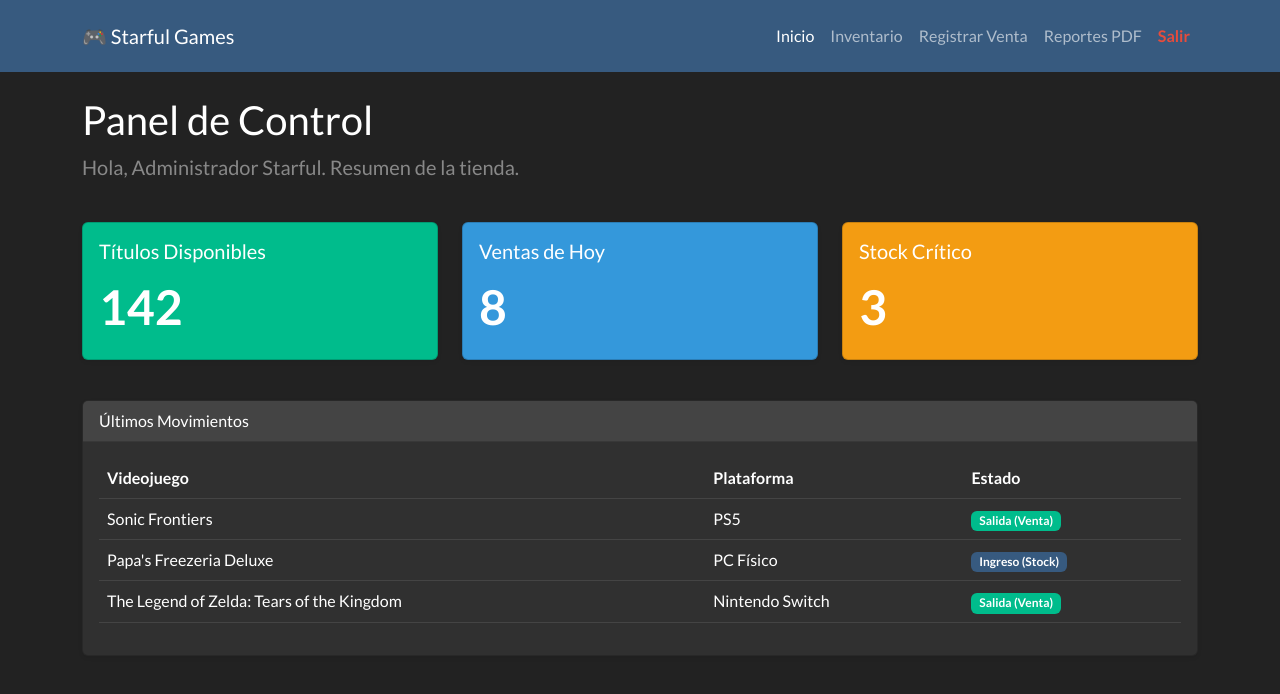
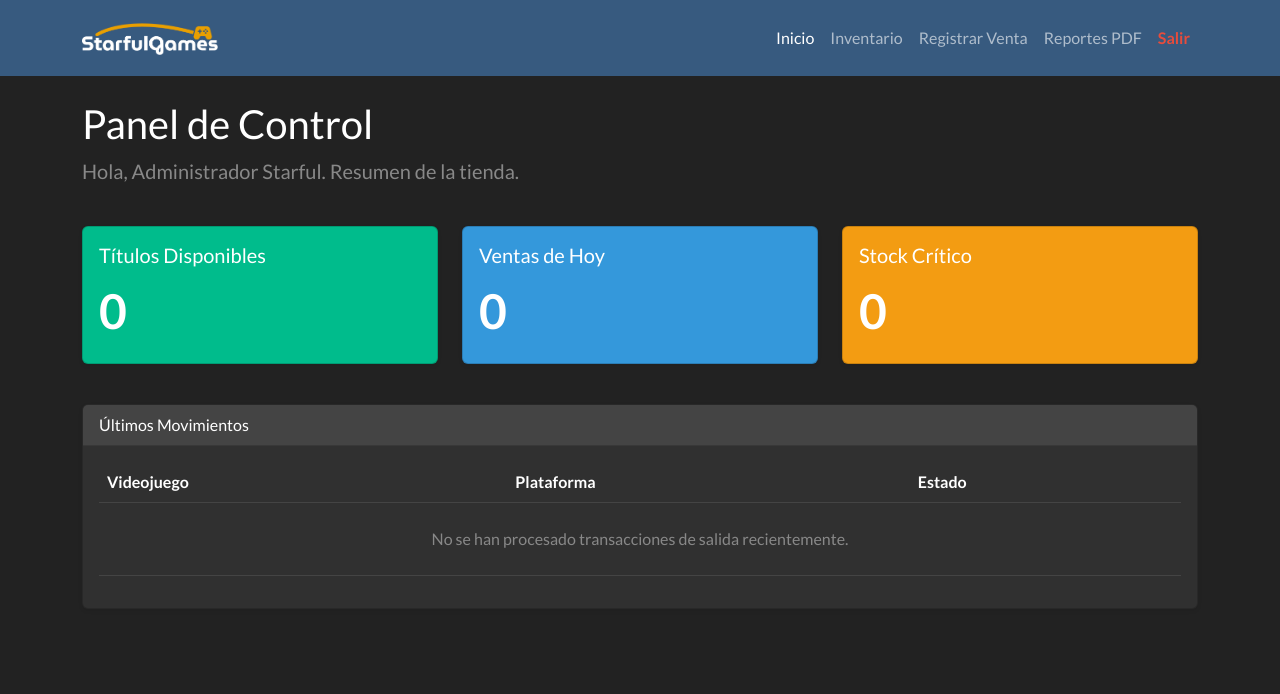
Before and after one commit to thisisjoeltorres/bd2-starful-games, a Flask app: page /dashboard in a window 1280 px wide. Shown: the top 694 px of the page. Run offline with Flask 3, Linux system fonts and the light colour scheme; the visitor is signed in with stand-in values (Sample User, id 1); data that the repository does not hold is empty; some libraries are stand-ins or nearby versions.

Commit message:
Agrega el logo de Starful Games y aplica logica a Dashboard

```diff
--- a/app.py
+++ b/app.py
@@ -37,7 +37,12 @@ def login():
 def dashboard():
     if 'usuario_id' not in session:
         return redirect(url_for('login'))
-    return render_template('inicio.html')
+
+    # Invocamos la función para traer las estadísticas reales de PostgreSQL
+    resumen_tienda = venta_controller.obtener_datos_dashboard()
+
+    # Enviamos los datos estructurados a la vista HTML
+    return render_template('inicio.html', resumen=resumen_tienda)
 
 @app.route('/juegos')
 def juegos():
--- a/controllers/venta_controller.py
+++ b/controllers/venta_controller.py
@@ -67,3 +67,52 @@ def obtener_reporte_ventas():
         finally:
             conexion.close()
     return transacciones
+
+def obtener_datos_dashboard():
+    """Recupera los contadores de control de inventario y los movimientos más recientes"""
+    conexion = obtener_conexion()
+
+    # Inicializamos una estructura por defecto en caso de fallo de conexión
+    datos = {
+        'total_juegos': 0,
+        'ventas_hoy': 0,
+        'stock_critico': 0,
+        'ultimos_movimientos': []
+    }
+
+    if conexion:
+        try:
+            with conexion.cursor() as cursor:
+                # 1. Total de títulos registrados en el catálogo base
+                cursor.execute("SELECT COUNT(*) FROM juegos;")
+                datos['total_juegos'] = cursor.fetchone()[0]
+
+                # 2. Total de transacciones de salida (Ventas) realizadas el día de hoy
+                cursor.execute("SELECT COUNT(*) FROM ventas WHERE fecha::date = CURRENT_DATE;")
+                datos['ventas_hoy'] = cursor.fetchone()[0]
+
+                # 3. Cantidad de ítems en almacén cuyo stock físico es de 3 unidades o menos
+                cursor.execute("SELECT COUNT(*) FROM inventario WHERE stock <= 3;")
+                datos['stock_critico'] = cursor.fetchone()[0]
+
+                # 4. Obtener los últimos 5 movimientos reales desde nuestra vista detallada
+                query_movimientos = """
+                    SELECT videojuego, plataforma
+                    FROM v_reporte_ventas_detallado
+                    ORDER BY fecha DESC
+                    LIMIT 5;
+                """
+                cursor.execute(query_movimientos)
+
+                # Mapeamos los resultados construyendo el estado como 'Salida (Venta)'
+                datos['ultimos_movimientos'] = [
+                    {'videojuego': fila[0], 'plataforma': fila[1], 'estado': 'Salida (Venta)'}
+                    for fila in cursor.fetchall()
+                ]
+
+        except Exception as e:
+            print(f"Error al recopilar métricas del dashboard: {e}")
+        finally:
+            conexion.close()
+
+    return datos
--- a/static/css/estilos.css
+++ b/static/css/estilos.css
@@ -0,0 +1,8 @@
+.logo-icon {
+    height: 32px;
+}
+
+.logo-icon-header {
+    height: 48px;
+    margin-bottom: 16px;
+}
--- a/templates/inicio.html
+++ b/templates/inicio.html
@@ -13,7 +13,9 @@
 
     <nav class="navbar navbar-expand-lg navbar-dark bg-primary mb-4">
         <div class="container">
-            <a class="navbar-brand" href="/dashboard">🎮 Starful Games</a>
+            <a class="navbar-brand" href="/dashboard">
+                <img src="../static/img/starful_games_logo.png" class="logo-icon" />
+            </a>
             <button class="navbar-toggler" type="button" data-bs-toggle="collapse" data-bs-target="#menuNavegacion">
                 <span class="navbar-toggler-icon"></span>
             </button>
@@ -53,7 +55,7 @@
                 <div class="card text-white bg-success mb-3 shadow-sm">
                     <div class="card-body">
                         <h5 class="card-title">Títulos Disponibles</h5>
-                        <p class="card-text fs-1 fw-bold">142</p>
+                        <p class="card-text fs-1 fw-bold">{{ resumen.total_juegos }}</p>
                     </div>
                 </div>
             </div>
@@ -61,7 +63,7 @@
                 <div class="card text-white bg-info mb-3 shadow-sm">
                     <div class="card-body">
                         <h5 class="card-title">Ventas de Hoy</h5>
-                        <p class="card-text fs-1 fw-bold">8</p>
+                        <p class="card-text fs-1 fw-bold">{{ resumen.ventas_hoy }}</p>
                     </div>
                 </div>
             </div>
@@ -69,7 +71,7 @@
                 <div class="card text-white bg-warning mb-3 shadow-sm">
                     <div class="card-body">
                         <h5 class="card-title">Stock Crítico</h5>
-                        <p class="card-text fs-1 fw-bold">3</p>
+                        <p class="card-text fs-1 fw-bold">{{ resumen.stock_critico }}</p>
                     </div>
                 </div>
             </div>
@@ -91,21 +93,21 @@
                                 </tr>
                             </thead>
                             <tbody>
-                                <tr>
-                                    <td>Sonic Frontiers</td>
-                                    <td>PS5</td>
-                                    <td><span class="badge bg-success">Salida (Venta)</span></td>
-                                </tr>
-                                <tr>
-                                    <td>Papa's Freezeria Deluxe</td>
-                                    <td>PC Físico</td>
-                                    <td><span class="badge bg-primary">Ingreso (Stock)</span></td>
-                                </tr>
-                                <tr>
-                                    <td>The Legend of Zelda: Tears of the Kingdom</td>
-                                    <td>Nintendo Switch</td>
-                                    <td><span class="badge bg-success">Salida (Venta)</span></td>
-                                </tr>
+                                {% if resumen.ultimos_movimientos %}
+                                    {% for movimiento in resumen.ultimos_movimientos %}
+                                    <tr>
+                                        <td class="fw-bold">{{ movimiento.videojuego }}</td>
+                                        <td><span class="badge bg-light text-dark fw-bold">{{ movimiento.plataforma }}</span></td>
+                                        <td><span class="badge bg-success">{{ movimiento.estado }}</span></td>
+                                    </tr>
+                                    {% endfor %}
+                                {% else %}
+                                    <tr>
+                                        <td colspan="3" class="text-center py-4 text-muted">
+                                            No se han procesado transacciones de salida recientemente.
+                                        </td>
+                                    </tr>
+                                {% endif %}
                             </tbody>
                         </table>
                     </div>
--- a/templates/juegos.html
+++ b/templates/juegos.html
@@ -11,7 +11,9 @@
 
     <nav class="navbar navbar-expand-lg navbar-dark bg-primary mb-4">
         <div class="container">
-            <a class="navbar-brand" href="/dashboard">🎮 Starful Games</a>
+            <a class="navbar-brand" href="/dashboard">
+                <img src="../static/img/starful_games_logo.png" class="logo-icon" />
+            </a>
             <div class="collapse navbar-collapse" id="menuNavegacion">
                 <ul class="navbar-nav ms-auto">
                     <li class="nav-item"><a class="nav-link" href="/dashboard">Inicio</a></li>
--- a/templates/login.html
+++ b/templates/login.html
@@ -26,8 +26,8 @@
         <div class="col-12 col-sm-8 col-md-6 col-lg-4">
 
             <div class="text-center mb-4">
-                <h1 class="display-5 text-primary fw-bold">🎮 NEXUS</h1>
-                <p class="text-muted tracking-wider text-uppercase">Gestión de Inventario</p>
+                <img src="../static/img/starful_games_logo.png" class="logo-icon-header" />
+                <p class="text-muted tracking-wider">Inicie sesión para administrar su inventario</p>
             </div>
 
             {% with messages = get_flashed_messages(with_categories=true) %}
--- a/templates/reportes.html
+++ b/templates/reportes.html
@@ -11,7 +11,9 @@
 
     <nav class="navbar navbar-expand-lg navbar-dark bg-primary mb-4">
         <div class="container">
-            <a class="navbar-brand" href="/dashboard">🎮 Starful Games</a>
+            <a class="navbar-brand" href="/dashboard">
+                <img src="../static/img/starful_games_logo.png" class="logo-icon" />
+            </a>
             <div class="collapse navbar-collapse" id="menuNavegacion">
                 <ul class="navbar-nav ms-auto">
                     <li class="nav-item"><a class="nav-link" href="/dashboard">Inicio</a></li>
--- a/templates/ventas.html
+++ b/templates/ventas.html
@@ -11,7 +11,9 @@
 
     <nav class="navbar navbar-expand-lg navbar-dark bg-primary mb-4">
         <div class="container">
-            <a class="navbar-brand" href="/dashboard">🎮 Starful Games</a>
+            <a class="navbar-brand" href="/dashboard">
+                <img src="../static/img/starful_games_logo.png" class="logo-icon" />
+            </a>
             <div class="collapse navbar-collapse" id="menuNavegacion">
                 <ul class="navbar-nav ms-auto">
                     <li class="nav-item"><a class="nav-link" href="/dashboard">Inicio</a></li>
```
Also changed, not shown: database/mysql.sql (deleted), database/postgres.sql (deleted), static/img/starful_games_logo.png (added).
